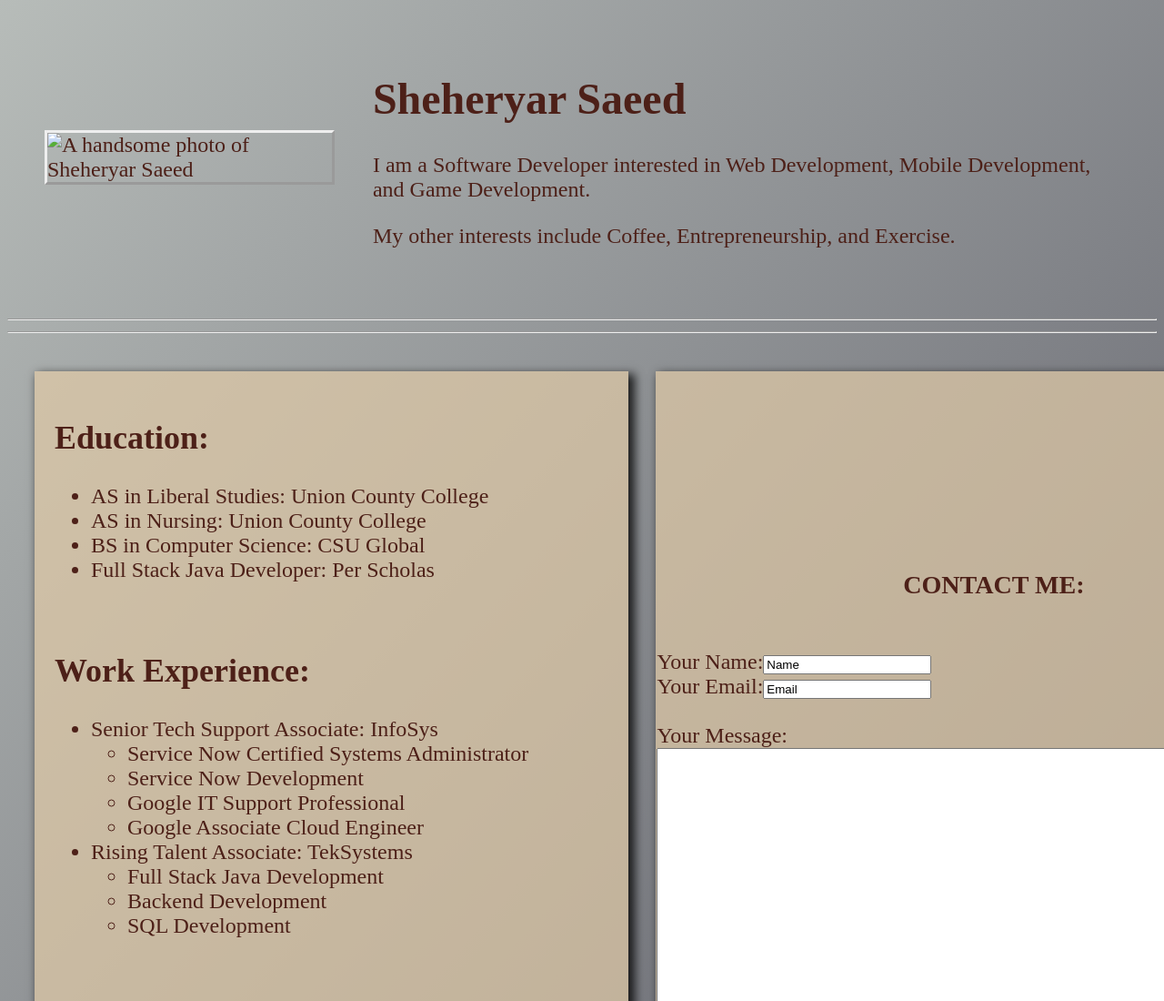
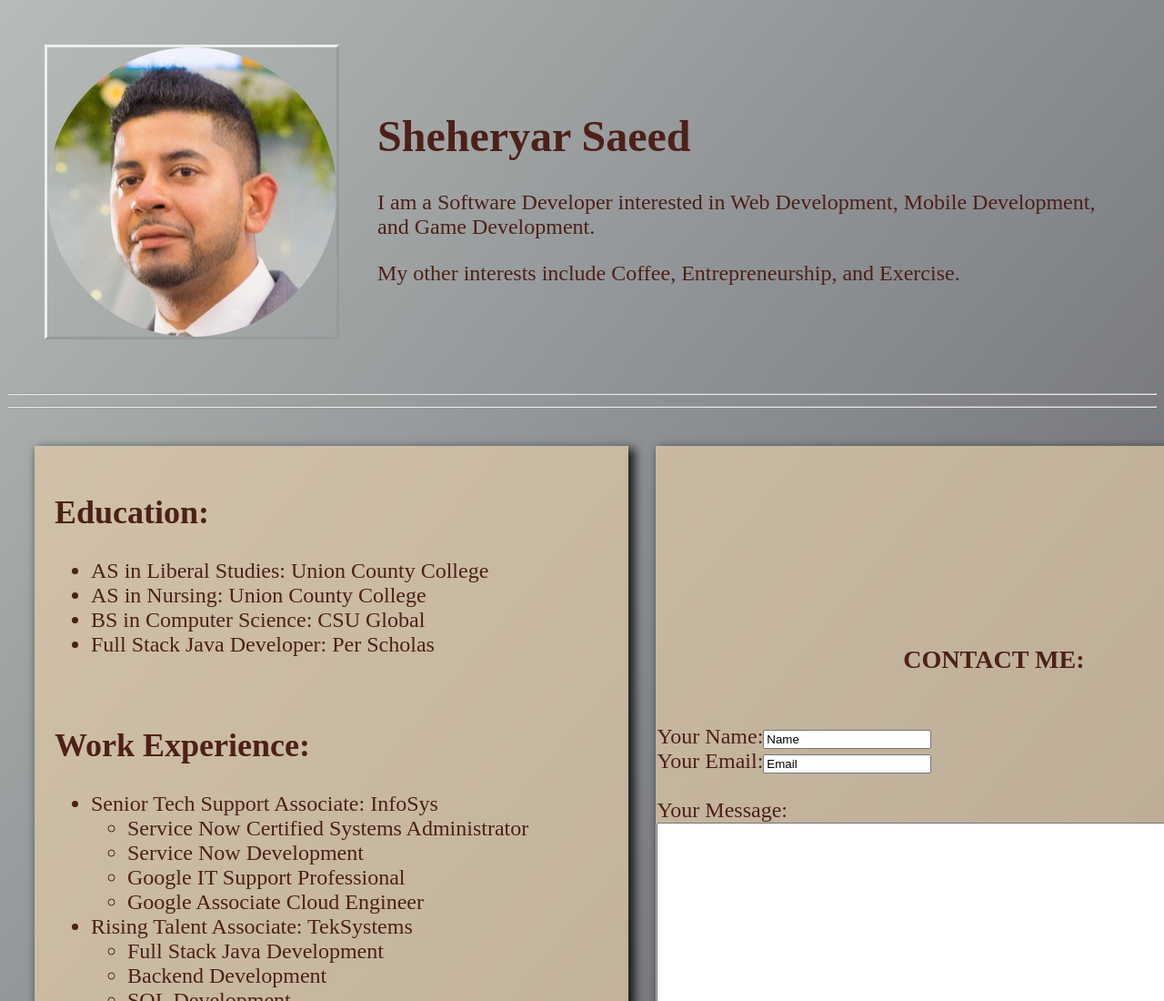
Before and after one commit to Sheryyar36/Sheryyar36.github.io, a plain HTML site: page index.html in a window 1280 px wide. Shown: the top 1100 px of the page at 91% size. Drawn offline with Linux system fonts and the light colour scheme.

Commit message:
Update index.html

```diff
--- a/index.html
+++ b/index.html
@@ -12,7 +12,7 @@ color: #4d2018; font: 1.5em Gabriola;">
         <table cellspacing="40">
             <tr>
                 <td>
-                    <img src="../Images/Sheheryar's Professional Photo-modified.png" alt="A handsome photo of Sheheryar Saeed" style="border-style: outset;">
+                    <img src="Sheheryar's Professional Photo-modified.png" alt="A handsome photo of Sheheryar Saeed" style="border-style: outset;">
                 </td>
                 <td>
                     <h1>Sheheryar Saeed</h1>
```
